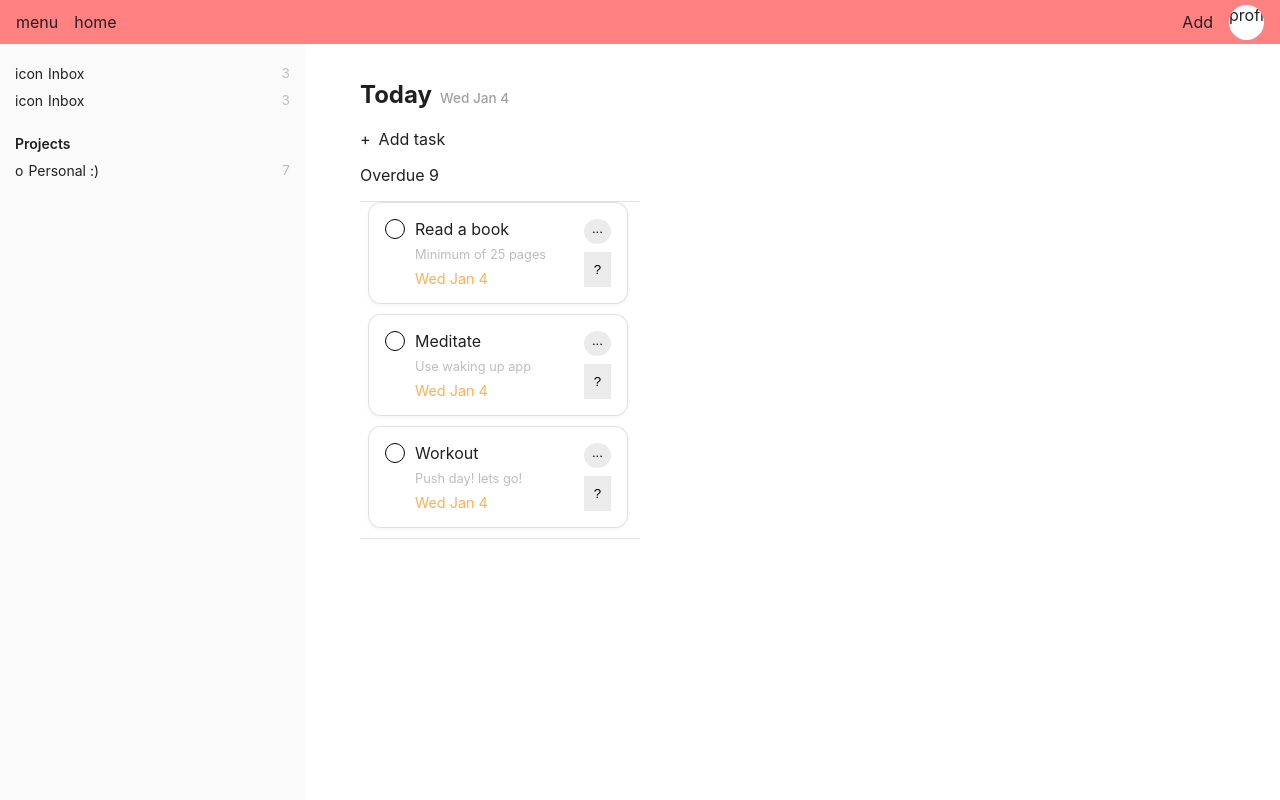
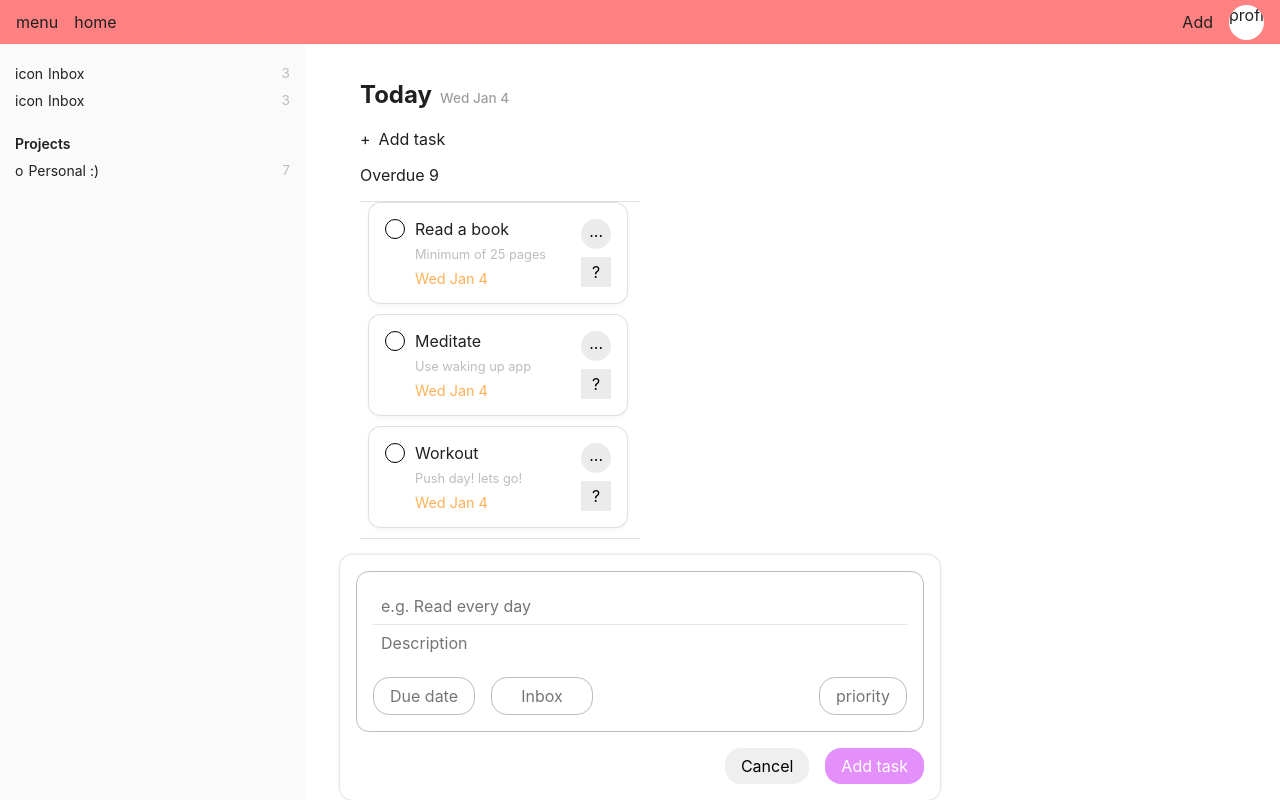
Before and after one commit to salvantjeff/todo-app, a React (Create React App) app in the folder todo-list-app/: page / in a window 1280 px wide. Built offline with nearby package versions, Linux system fonts and the light colour scheme.

Commit message:
Create form to add task

```diff
--- a/todo-list-app/src/App.js
+++ b/todo-list-app/src/App.js
@@ -1,4 +1,5 @@
 import './App.css';
+import AddTaskForm from './components/Forms/AddTaskForm/AddTaskForm';
 import Header from './components/Header/Header';
 import Home from './components/Home/Home';
 import LeftSideMenu from './components/LeftSideMenu/LeftSideMenu';
@@ -15,6 +16,7 @@ function App() {
               <Header />
               <Home />
               <LeftSideMenu />
+              <AddTaskForm />
             </div>
           </div>
         </main>
--- /dev/null
+++ b/todo-list-app/src/components/Forms/AddTaskForm/AddTaskForm.css
@@ -0,0 +1,83 @@
+button {
+    cursor: pointer;
+    font: inherit;
+}
+
+input {
+    font: inherit;
+    display: block;
+    width: 100%;
+    padding: 0.5em;
+    outline: none;
+    border: none;
+}
+
+.taskForm {
+    background-color: #fff;
+    padding: 1em;
+    display: grid;
+    gap: 1em;
+    width: clamp(350px, 100vw, 600px);
+    border-radius: 0.8rem;
+    box-shadow: 0 0 3px #bdbdbd;
+
+    position: fixed;
+    bottom: 0;
+    left: 0;
+    right: 0;
+    margin: auto;
+    z-index: 2;
+}
+
+.taskForm_area {
+    padding: 1em;
+    border-radius: 0.8rem;
+    border: 1px solid #bdbdbd;
+    display: grid;
+    gap: 1em;
+}
+
+.input_fields__task {
+    border-bottom: 1px solid #e6e6e6;
+}
+
+.taskForm_area__extra_fields {
+    display: flex;
+    justify-content: space-between;
+}
+
+.left_extra_fields {
+    display: grid;
+    grid-template-columns: 1fr 1fr;
+    gap: 1em;
+}
+
+.due_date__field,
+.bin__field,
+.priority__field {
+    border: 1px solid #bdbdbd;
+    padding: 0.5em 1em;
+    border-radius: 1rem;
+    background-color: transparent;
+    color: #757575;
+}
+
+.taskForm__buttons {
+    display: flex;
+    justify-content: end;
+}
+
+.cancel__button {
+    border: none;
+    padding: 0.5em 1em;
+    border-radius: 1rem;
+    margin-right: 1em;
+}
+
+.add_task__button {
+    border: none;
+    padding: 0.5em 1em;
+    border-radius: 1rem;
+    background-color: #e390fc;
+    color: white;
+}
--- /dev/null
+++ b/todo-list-app/src/components/Forms/AddTaskForm/AddTaskForm.js
@@ -0,0 +1,43 @@
+import './AddTaskForm.css';
+
+function AddTaskForm() {
+    return (
+        <form className='taskForm'>
+            <div className='taskForm_area'>
+                <div className='input_fields'>
+                    <div className='input_fields__task'>
+                        <input
+                            id='task_name'
+                            type='text'
+                            name='task_name'
+                            placeholder='e.g. Read every day'
+                        />
+                    </div>
+                    <div className='input_fields__description'>
+                        <input
+                            id='task_description'
+                            type='text'
+                            name='task_description'
+                            placeholder='Description'
+                        />
+                    </div>
+                </div>
+                <div className='taskForm_area__extra_fields'>
+                    <div className='left_extra_fields'>
+                        <button className="due_date__field">Due date</button>
+                        <button className="bin__field">Inbox</button>
+                    </div>
+                    <div className="right_extra_fields">
+                        <button className="priority__field">priority</button>
+                    </div>
+                </div>
+            </div>
+            <div className="taskForm__buttons">
+                <button className="cancel__button">Cancel</button>
+                <button type="submit" className="add_task__button">Add task</button>
+            </div>
+        </form>
+    );
+};
+
+export default AddTaskForm;
```
